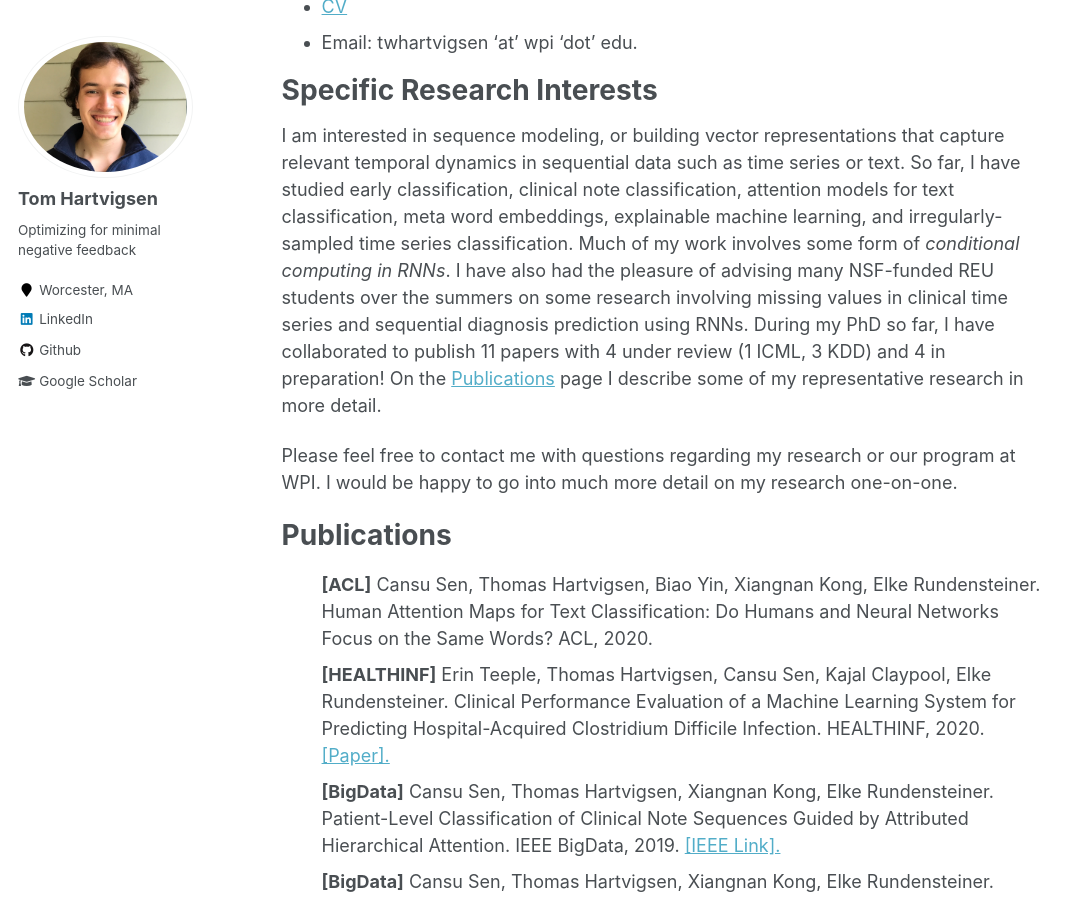
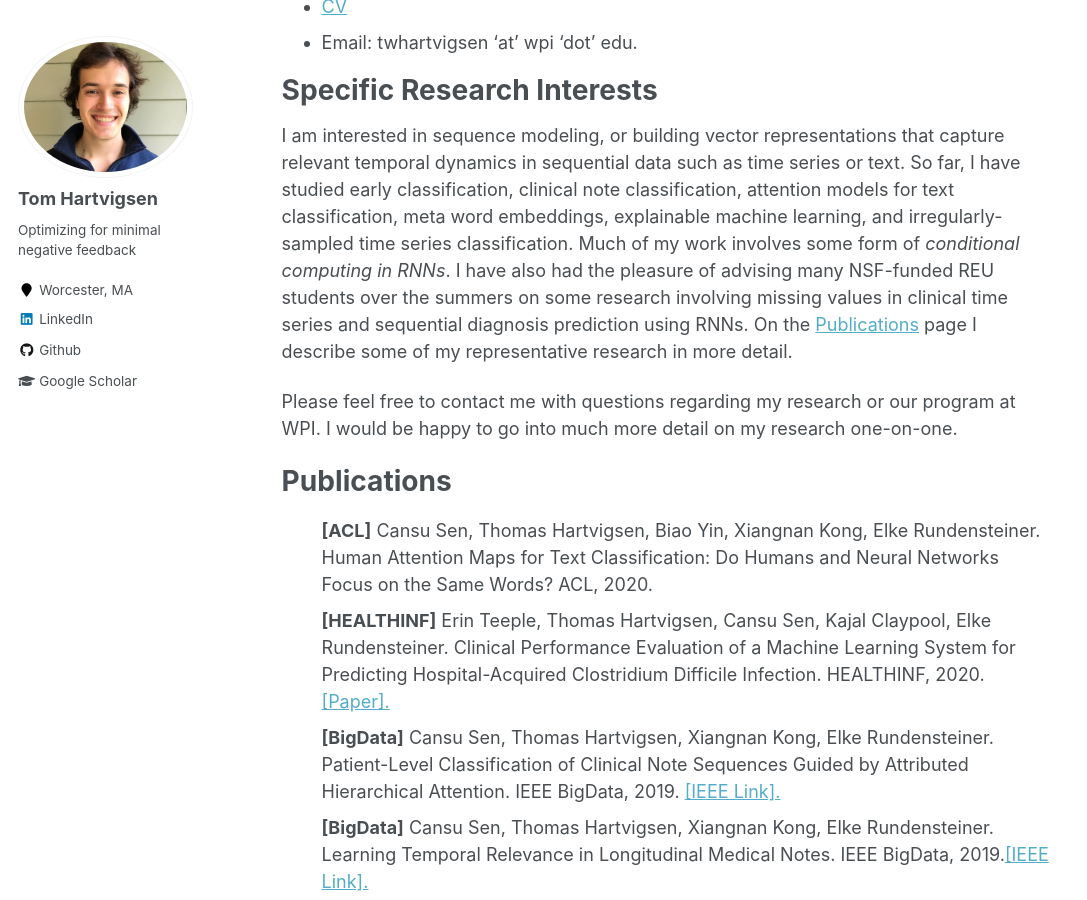
Before and after one commit to Thartvigsen/thartvigsen.github.io, a Jekyll site: the page built from _pages/about.md, in a window 1280 px wide and 900 px high, scrolled down 456 px. Shown: the whole window, without its empty margins (0-1087 px from the left). Built offline with Jekyll 4.4.1, drawn with Linux system fonts in a browser that asks for light colours.

Commit message:
remove silly sentence

```diff
--- a/_pages/about.md
+++ b/_pages/about.md
@@ -18,7 +18,7 @@
 
 # Specific Research Interests
 
-I am interested in sequence modeling, or building vector representations that capture relevant temporal dynamics in sequential data such as time series or text. So far, I have studied early classification, clinical note classification, attention models for text classification, meta word embeddings, explainable machine learning, and irregularly-sampled time series classification. Much of my work involves some form of *conditional computing in RNNs*. I have also had the pleasure of advising many NSF-funded REU students over the summers on some research involving missing values in clinical time series and sequential diagnosis prediction using RNNs. During my PhD so far, I have collaborated to publish 11 papers with 4 under review (1 ICML, 3 KDD) and 4 in preparation! On the [Publications](https://thartvigsen.github.io/publications/) page I describe some of my representative research in more detail.
+I am interested in sequence modeling, or building vector representations that capture relevant temporal dynamics in sequential data such as time series or text. So far, I have studied early classification, clinical note classification, attention models for text classification, meta word embeddings, explainable machine learning, and irregularly-sampled time series classification. Much of my work involves some form of *conditional computing in RNNs*. I have also had the pleasure of advising many NSF-funded REU students over the summers on some research involving missing values in clinical time series and sequential diagnosis prediction using RNNs. On the [Publications](https://thartvigsen.github.io/publications/) page I describe some of my representative research in more detail.
 
 Please feel free to contact me with questions regarding my research or our program at WPI. I would be happy to go into much more detail on my research one-on-one.
 
```
